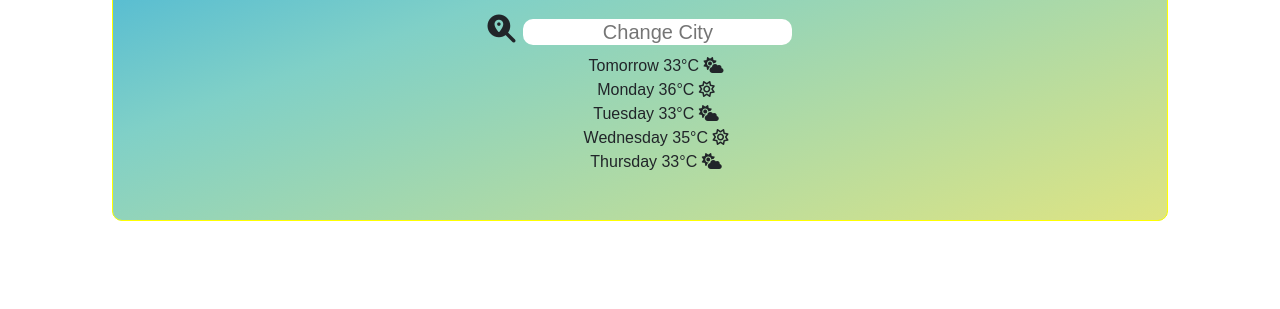
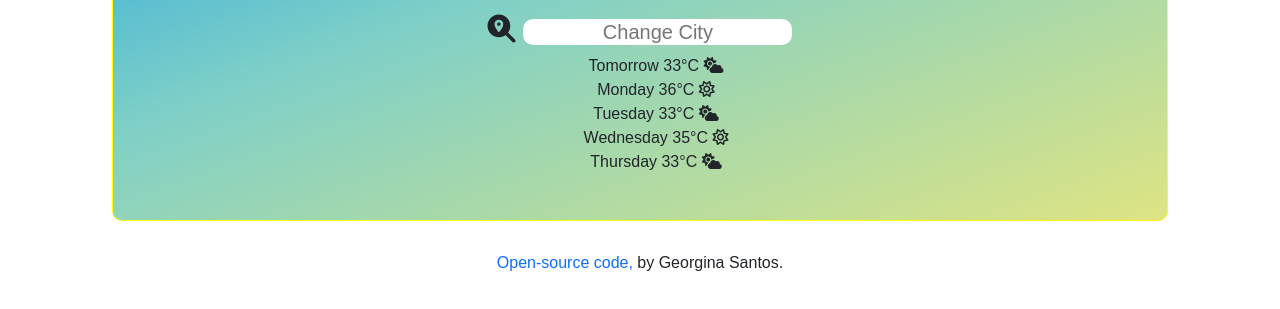
Before and after one commit to Georgina-Santos-daSilva/WeatherApp, a plain HTML site: page index.HTML in a window 1280 px wide. Shown: the part 357-666 px from the top of the page. Drawn offline with nearby package versions, Linux system fonts and the light colour scheme.

Commit message:
Update index.HTML
New link

```diff
--- a/index.HTML
+++ b/index.HTML
@@ -63,7 +63,9 @@
      </ul>
 </div>
 <script src="src/index.js"></script>
-
+<p>
+    <a href="https://github.com/Georgina-Santos-daSilva/WeatherApp">Open-source code,</a> by Georgina Santos.
+</p>
 </body>
 
 
```
